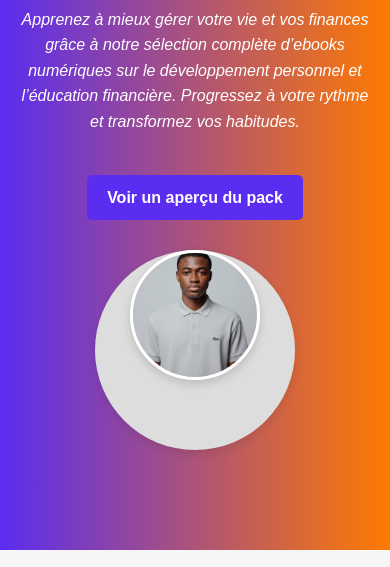
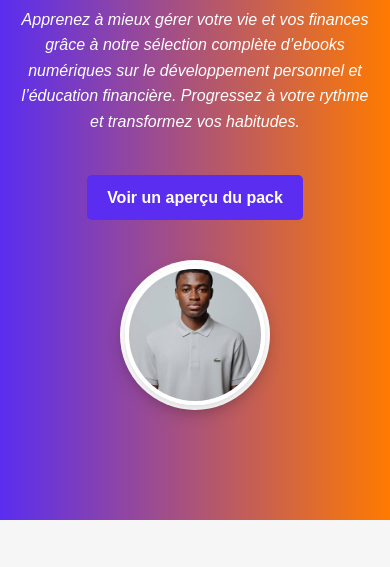
Before and after one commit to aubin-pierre7/E-COMMERCE, a plain HTML site: page index.html in a window 390 px wide. Shown: the part 277-844 px from the top of the page. Drawn offline with Linux system fonts and the light colour scheme.

Commit message:
Avant dernier

```diff
--- a/style.css
+++ b/style.css
@@ -299,23 +299,54 @@ footer p {
 }
 
 /* =====================
+   Espace photo accueil
+===================== */
+.photo-accueil {
+  display: flex;
+  justify-content: center;
+  align-items: center;
+  margin: 30px auto;
+  width: 220px;
+  height: 220px;
+  border-radius: 50%;
+  background-color: #fff;
+  box-shadow: 0 6px 15px rgba(0,0,0,0.15);
+  transition: transform 0.3s ease, box-shadow 0.3s ease;
+}
+
+.photo-accueil:hover {
+  transform: scale(1.05);
+  box-shadow: 0 8px 18px rgba(0,0,0,0.2);
+}
+
+/* =====================
    Photo d'accueil (balise <img>)
 ===================== */
 .photo-accueil img {
-  width: 180px;
-  height: 180px;
+  width: 200px;
+  height: 200px;
   object-fit: cover;
   border-radius: 50%;
-  display: block;
-  margin: 20px auto;
+  border: 4px solid #fff;
   box-shadow: 0 4px 10px rgba(0,0,0,0.15);
-  border: 3px solid #fff;
+  transition: transform 0.3s ease;
 }
 
-/* Version responsive */
+.photo-accueil img:hover {
+  transform: scale(1.03);
+}
+
+/* =====================
+   Version responsive
+===================== */
 @media(max-width:480px) {
+  .photo-accueil {
+    width: 150px;
+    height: 150px;
+  }
+
   .photo-accueil img {
-    width: 130px;
-    height: 130px;
+    width: 140px;
+    height: 140px;
   }
 }
```
Also changed, not shown: pack.html (+3 -3 lines), pack_en.html (+7 -7 lines).
